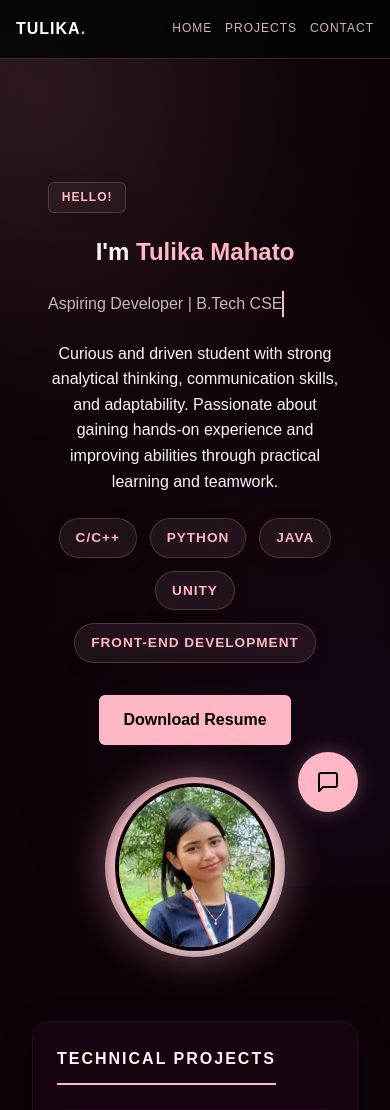
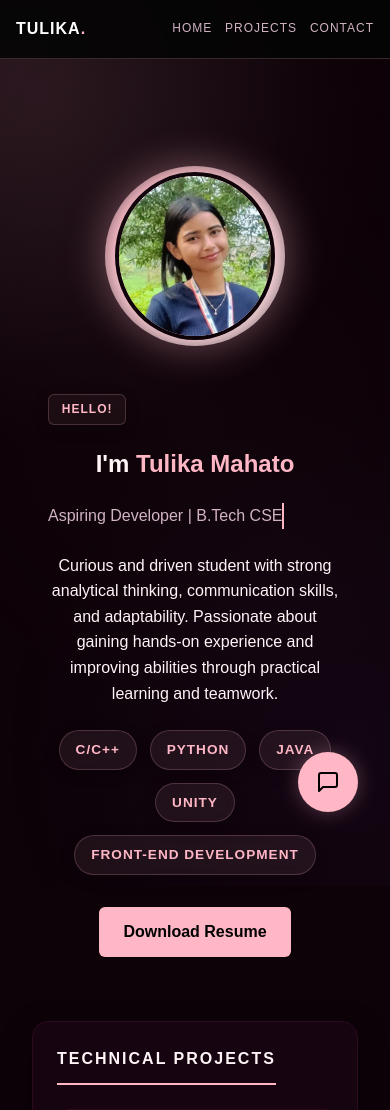
Before and after one commit to tulika-125/portfolio, a Flask app: page / in a window 390 px wide. Shown: the top 1110 px of the page. Run offline with Flask 3, Linux system fonts and the light colour scheme.

Commit message:
Fix: Position profile picture at the top in mobile hero section

```diff
--- a/port/static/style.css
+++ b/port/static/style.css
@@ -663,7 +663,7 @@ h2 {
     }
 
     .hero-split {
-        flex-direction: column-reverse;
+        flex-direction: column;
         text-align: center;
         min-height: auto;
         padding: 3rem 0;
```
